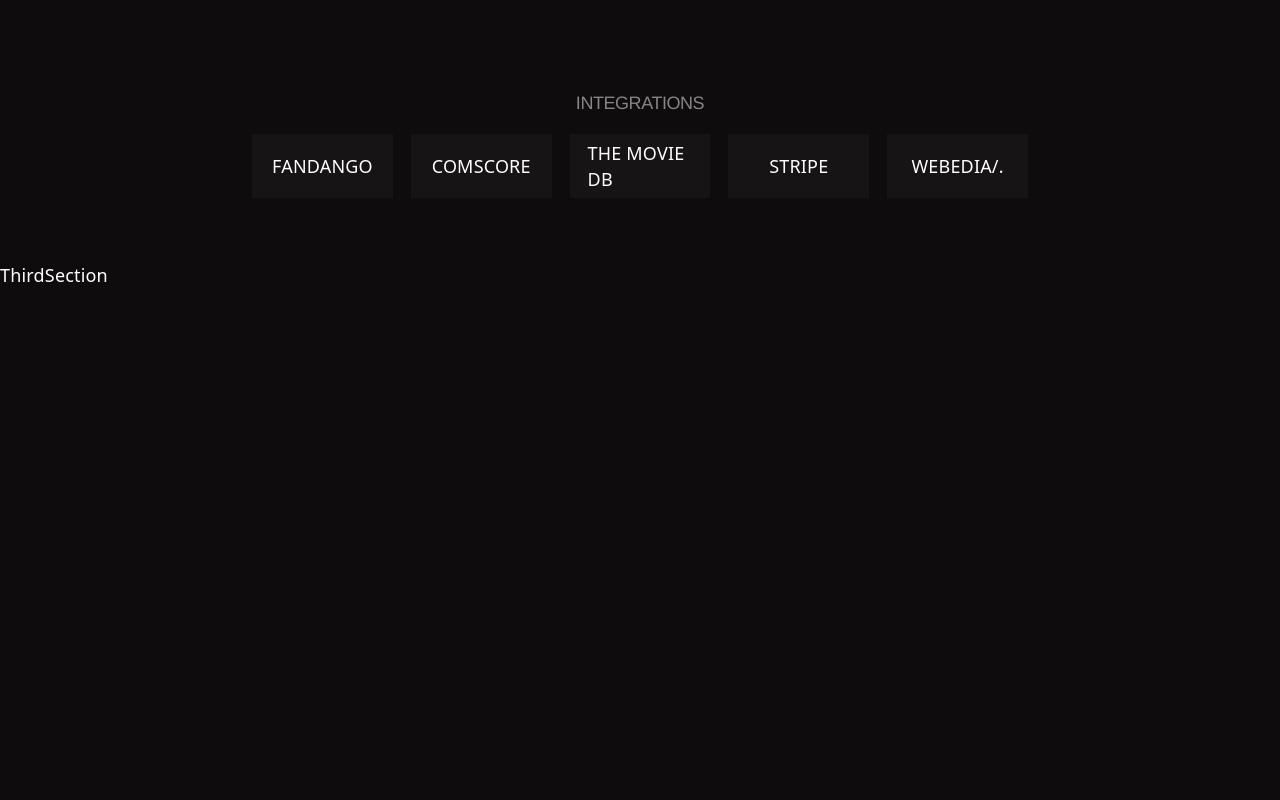
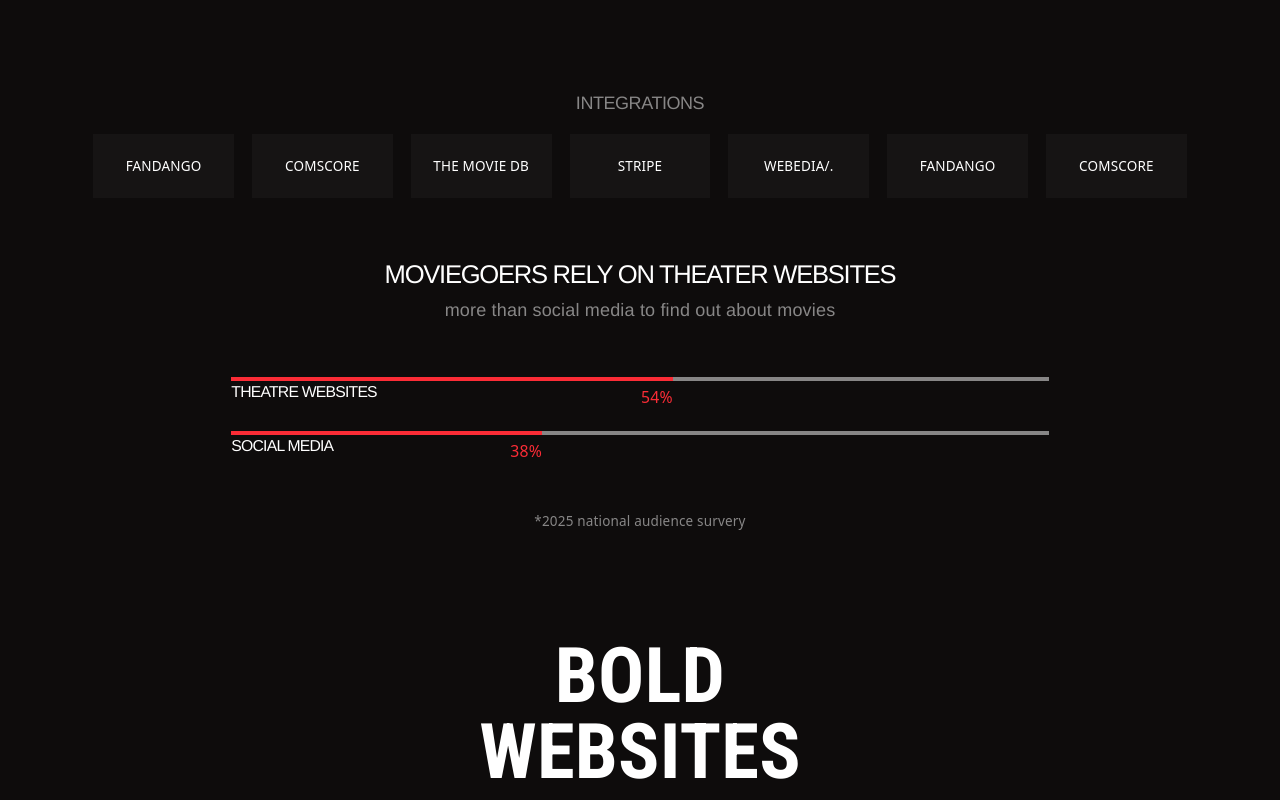
Before and after one commit to mashdotdev/filmbot-awwards-clone, a React (Vite) app: page / in a window 1280 px wide. Shown: the part 4160-4960 px from the top of the page. Built offline with nearby package versions, Linux system fonts and the light colour scheme.

Commit message:
feat: heading reveal animation done

```diff
--- a/src/components/marquee.tsx
+++ b/src/components/marquee.tsx
@@ -4,6 +4,8 @@
   "the movie db",
   "stripe",
   "webedia/.",
+  "fandango",
+  "comscore",
 ];
 
 export const Marquee = () => {
@@ -13,7 +15,7 @@
         {INTEGRATOINS.map((integration, index) => (
           <div
             key={index}
-            className="px-4 bg-white/3 flex items-center justify-center h-[5vw] w-[11vw] uppercase"
+            className="px-4 bg-white/3 flex text-xs overflow-hidden items-center justify-center h-[5vw] w-[11vw] uppercase shrink-0"
           >
             {integration}
           </div>
--- /dev/null
+++ b/src/components/progress-tracker.tsx
@@ -0,0 +1,23 @@
+interface ProgressTrackerProps {
+  progress: number;
+  text: string;
+}
+
+export const ProgressTracker = ({ progress, text }: ProgressTrackerProps) => {
+  return (
+    <div className="w-full">
+      <div className="w-full h-1 bg-white/50 relative ">
+        <div
+          className="absolute inset-0 bg-red-500"
+          style={{ width: `${progress}%` }}
+        >
+          <span className="absolute right-0 top-2 text-sm text-red-500">
+            {progress}%
+          </span>
+        </div>
+      </div>
+
+      <p className="font-arimo text-sm tracking-tighter">{text}</p>
+    </div>
+  );
+};
--- a/src/components/sections/second-section.tsx
+++ b/src/components/sections/second-section.tsx
@@ -6,6 +6,7 @@
 import { useMediaQuery } from "react-responsive";
 import { Table } from "../table";
 import { Marquee } from "../marquee";
+import { ProgressTracker } from "../progress-tracker";
 
 gsap.registerPlugin(ScrollTrigger);
 
@@ -162,6 +163,24 @@
             <Marquee />
           </div>
         </div>
+
+        <div className="container mx-auto flex flex-col items-center">
+          <p className="text-center uppercase font-arimo tracking-tighter text-[clamp(1.4rem,2vw,2rem)] leading-none">
+            moviegoers rely on theater websites
+          </p>
+          <p className="text-center font-arimo opacity-50 mt-2">
+            more than social media to find out about movies
+          </p>
+
+          <div className="mt-12 w-full md:w-2/3 2xl:w-1/3  flex flex-col gap-6 px-[clamp(1rem,2vw,0rem)]">
+            <ProgressTracker text="THEATRE WEBSITES" progress={54} />
+            <ProgressTracker text="SOCIAL MEDIA" progress={38} />
+          </div>
+
+          <p className="mt-12 text-xs opacity-50">
+            *2025 national audience survery
+          </p>
+        </div>
       </div>
     </section>
   );
--- a/src/components/sections/third-section.tsx
+++ b/src/components/sections/third-section.tsx
@@ -1,7 +1,71 @@
+import { useGSAP } from "@gsap/react";
+import { useRef } from "react";
+
+import gsap from "gsap";
+import { ScrollTrigger } from "gsap/ScrollTrigger";
+import { SplitText } from "gsap/SplitText";
+
+gsap.registerPlugin(ScrollTrigger, SplitText);
+
 export const ThirdSection = () => {
+  const parentRef = useRef<HTMLDivElement>(null);
+
+  const headingRef = useRef<HTMLHeadingElement>(null);
+  const headingContainerRef = useRef<HTMLDivElement>(null);
+
+  useGSAP(
+    () => {
+      if (!headingRef.current) return;
+
+      const splitHeading = SplitText.create(headingRef.current, {
+        type: "words",
+        autoSplit: true,
+      });
+      const headingRevealTl = gsap.timeline({
+        scrollTrigger: {
+          trigger: headingContainerRef.current,
+          start: "top 70%",
+        },
+      });
+
+      headingRevealTl
+        .to(headingContainerRef.current, {
+          clipPath: "inset(0 0% 0 0%)",
+          duration: 0.5,
+        })
+        .from(
+          splitHeading.words,
+          {
+            scale: 0,
+            stagger: 0.4,
+            duration: 0.8,
+          },
+          "-=1.2",
+        );
+    },
+    { scope: parentRef },
+  );
+
   return (
-    <section className="min-h-screen bg-[#0e0c0c] text-white">
-      ThirdSection
+    <section
+      ref={parentRef}
+      className="min-h-screen bg-[#0e0c0c] text-white pt-24"
+    >
+      <div
+        ref={headingContainerRef}
+        className="overflow-hidden w-fit mx-auto relative"
+        style={{
+          clipPath: "inset(0% 47% 0% 53%)",
+        }}
+      >
+        <h1
+          ref={headingRef}
+          className="text-center font-bold font-roboto
+          text-[clamp(3rem,6vw,12rem)] leading-none"
+        >
+          BOLD <br /> WEBSITES
+        </h1>
+      </div>
     </section>
   );
 };
```
